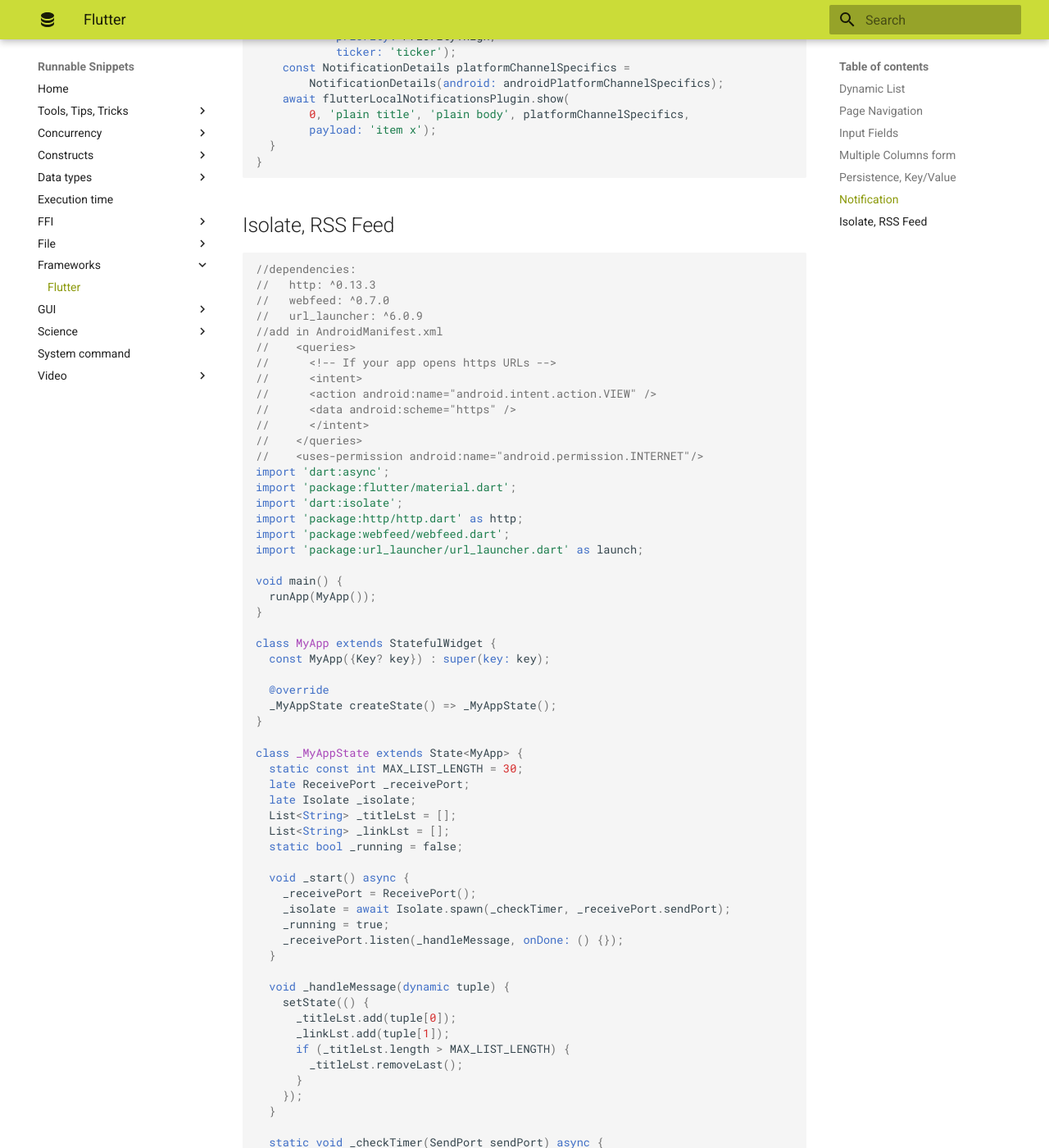
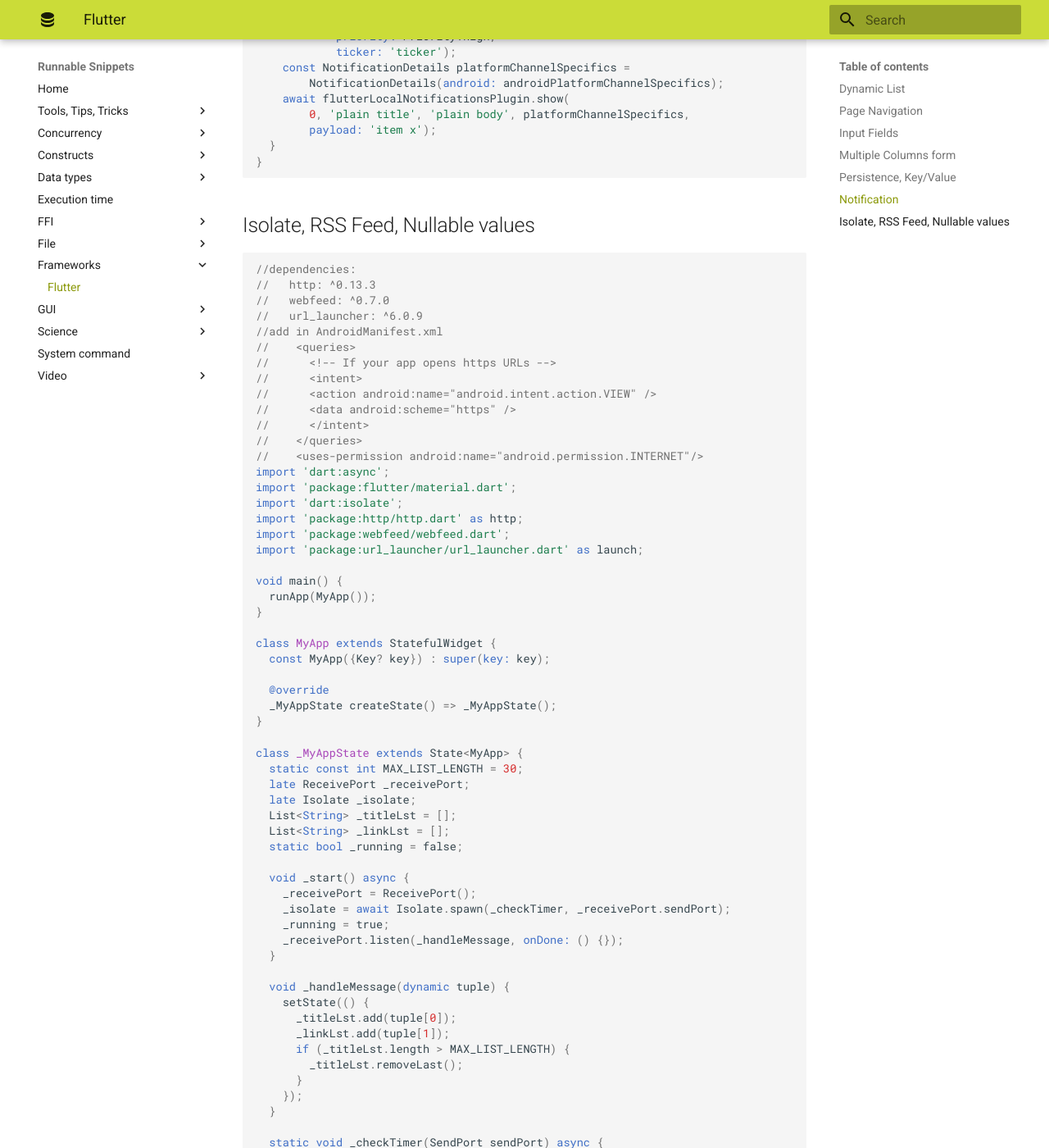
Before and after one commit to wegmarken2006/snippets_src, an MkDocs documentation site: the page built from docs/Flutter.md, in a window 1280 px wide and 1400 px high, scrolled down 11214 px. Shown: the whole window at 82% size. Built offline with MkDocs 1.6.1 and Material for MkDocs 9.7.7, drawn with Linux system fonts in a browser that asks for light colours; some of the changed text lies outside the part shown.

Commit message:
Flutter nullable

````diff
--- a/docs/Flutter.md
+++ b/docs/Flutter.md
@@ -588,7 +588,7 @@ class _HomePageState extends State<HomePage> {
 }
 ```
 
-## Isolate, RSS Feed
+## Isolate, RSS Feed, Nullable values
 ```dart
 
 //dependencies:
@@ -653,6 +653,7 @@ class _MyAppState extends State<MyApp> {
       var feedUrl = "https://hnrss.org/frontpage";
       http.read(Uri.parse(feedUrl)).then((text) {
         var channel = RssFeed.parse(text);
+        //nullable values handling in Flutter 2.6.0
         if (channel.items != null) {
           //force channel.itens non null with '!'
           for (var item in channel.items!) {
````
